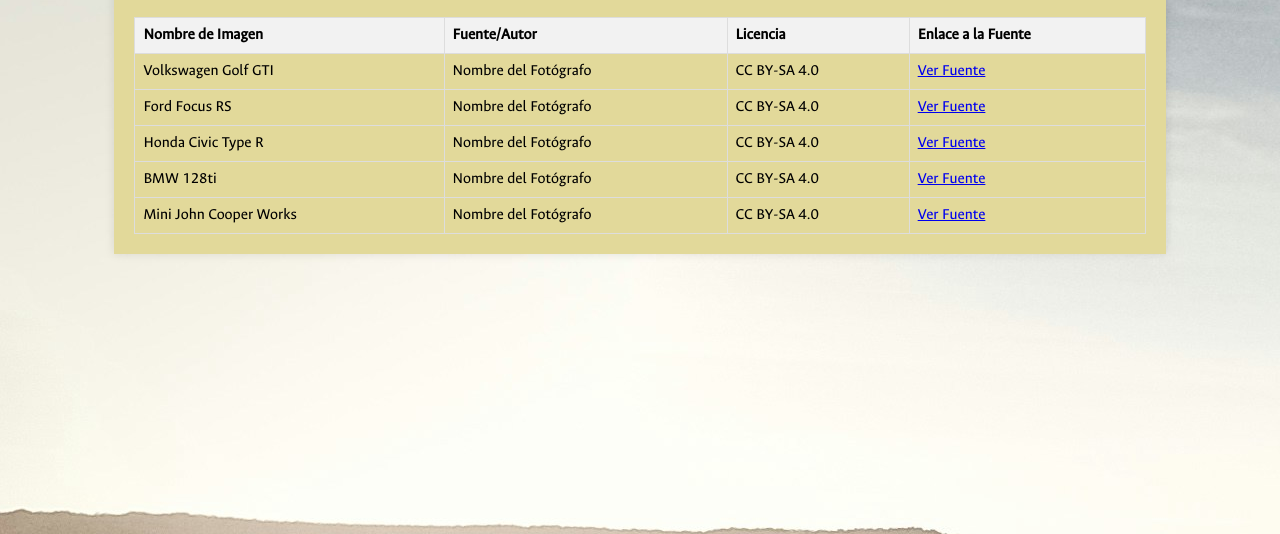
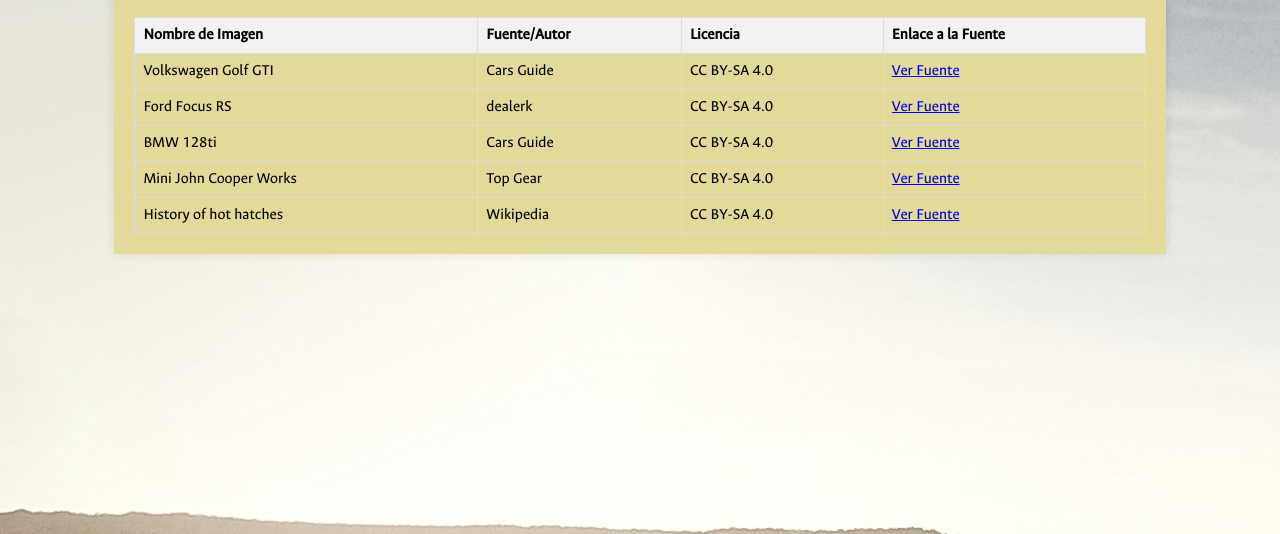
Before and after one commit to juansevargasc/interactive_graphics, a plain HTML site: page Ejercicio_1/creditos.html in a window 1280 px wide. Shown: the part 266-800 px from the top of the page. Drawn offline with Linux system fonts and the light colour scheme.

Commit message:
:art: Finishing credits

```diff
--- a/Ejercicio_1/creditos.html
+++ b/Ejercicio_1/creditos.html
@@ -28,33 +28,33 @@
 </tr>
 <tr>
     <td>Volkswagen Golf GTI</td>
-    <td>Nombre del Fotógrafo</td>
+    <td>Cars Guide</td>
     <td>CC BY-SA 4.0</td>
-    <td><a href="URL de la imagen">Ver Fuente</a></td>
+    <td><a href="https://carsguide-res.cloudinary.com/image/upload/f_auto,fl_lossy,q_auto,t_cg_hero_low/v1/editorial/volkswagen-golf8-index-1.png">Ver Fuente</a></td>
 </tr>
 <tr>
     <td>Ford Focus RS</td>
-    <td>Nombre del Fotógrafo</td>
+    <td>dealerk</td>
     <td>CC BY-SA 4.0</td>
-    <td><a href="URL de la imagen">Ver Fuente</a></td>
-</tr>
-<tr>
-    <td>Honda Civic Type R</td>
-    <td>Nombre del Fotógrafo</td>
-    <td>CC BY-SA 4.0</td>
-    <td><a href="URL de la imagen">Ver Fuente</a></td>
+    <td><a href="https://cdnwp.dealerk.com/0b42016c/uploads/sites/197/2020/04/ford-ford-presenta-el-nuevo-ford-focus-rs-deportivo-de-altas-prestaciones-pionero-en-su-innovadora-tecnologia-de-traccion-total-3771.jpg">Ver Fuente</a></td>
 </tr>
 <tr>
     <td>BMW 128ti</td>
-    <td>Nombre del Fotógrafo</td>
+    <td>Cars Guide</td>
     <td>CC BY-SA 4.0</td>
-    <td><a href="URL de la imagen">Ver Fuente</a></td>
+    <td><a href="https://carsguide-res.cloudinary.com/image/upload/f_auto,fl_lossy,q_auto,t_cg_hero_large/v1/editorial/2022-BMW-128ti-Hatchback-Silver-Justin-Hilliard-1001x565.JPG">Ver Fuente</a></td>
 </tr>
 <tr>
     <td>Mini John Cooper Works</td>
-    <td>Nombre del Fotógrafo</td>
+    <td>Top Gear</td>
     <td>CC BY-SA 4.0</td>
-    <td><a href="URL de la imagen">Ver Fuente</a></td>
+    <td><a href="https://www.topgear.com/sites/default/files/images/news-listicle/items2/2020/10/a9a767107613c5686051c02bff558b44/p90331899_highres_mini-john-cooper-wor.jpg?w=1654&h=930">Ver Fuente</a></td>
+</tr>
+<tr>
+    <td>History of hot hatches</td>
+    <td>Wikipedia</td>
+    <td>CC BY-SA 4.0</td>
+    <td><a href="https://en.wikipedia.org/wiki/Hot_hatch#:~:text=The%20first%20European%20hot%20hatch,carburetor%2C%20and%20a%20different%20camshaft.">Ver Fuente</a></td>
 </tr>
 </table>
 </body>
--- a/Ejercicio_1/estilos.css
+++ b/Ejercicio_1/estilos.css
@@ -1,3 +1,4 @@
+/*Aporte: Uso de flexbox para mejorar la empaque*/
 @charset "UTF-8";
 
 @font-face {
@@ -19,9 +20,8 @@ body {
 
 h1 a {
     text-decoration: none; /* Elimina el subrayado de los enlaces */
-    color: #333; /* Cambia el color del texto de los enlaces */
+    color: #333;
 }
-
 .menunav {
     display: flex; /* Utiliza flexbox para organizar los elementos del menú */
     justify-content: center; /* Centra los elementos del menú horizontalmente */
@@ -82,19 +82,19 @@ h6 {
     margin: 20px auto; /* Centra la imagen de portada y añade un margen */
 }
 .image-container {
-    display: flex;
-    justify-content: space-between;
-    align-items: center;
+    display: flex; /* Usa flexbox para un diseño flexible */
+    justify-content: space-between; /* Distribuye el espacio entre los elementos igualmente */
+    align-items: center; /* Alinea los elementos verticalmente en el centro */
 }
 table {
-width: 100%;
-border-collapse: collapse;
+    width: 100%; /* La tabla ocupa el 100% del ancho disponible */
+    border-collapse: collapse; /* Colapsa los bordes de la tabla para que sea un solo borde */
 }
 th, td {
-border: 1px solid #ddd;
-padding: 8px;
-text-align: left;
+    border: 1px solid #ddd; /* Aplica un borde sólido de 1px y color #ddd a celdas y encabezados */
+    padding: 8px; /* Añade un relleno de 8px dentro de las celdas */
+    text-align: left; /* Alinea el texto a la izquierda en las celdas y encabezados */
 }
 th {
-background-color: #f2f2f2;
+    background-color: #f2f2f2; /* Establece el color de fondo de los encabezados de la tabla */
 }
```
